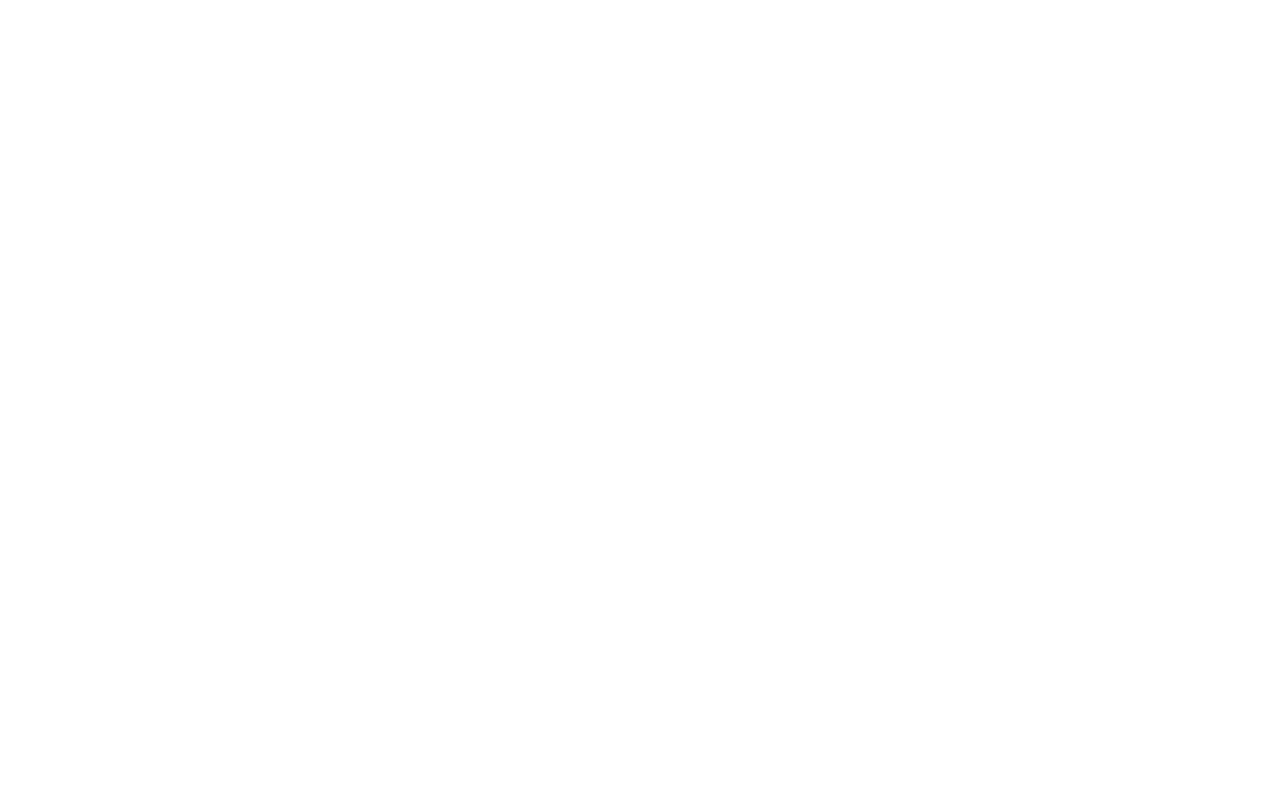
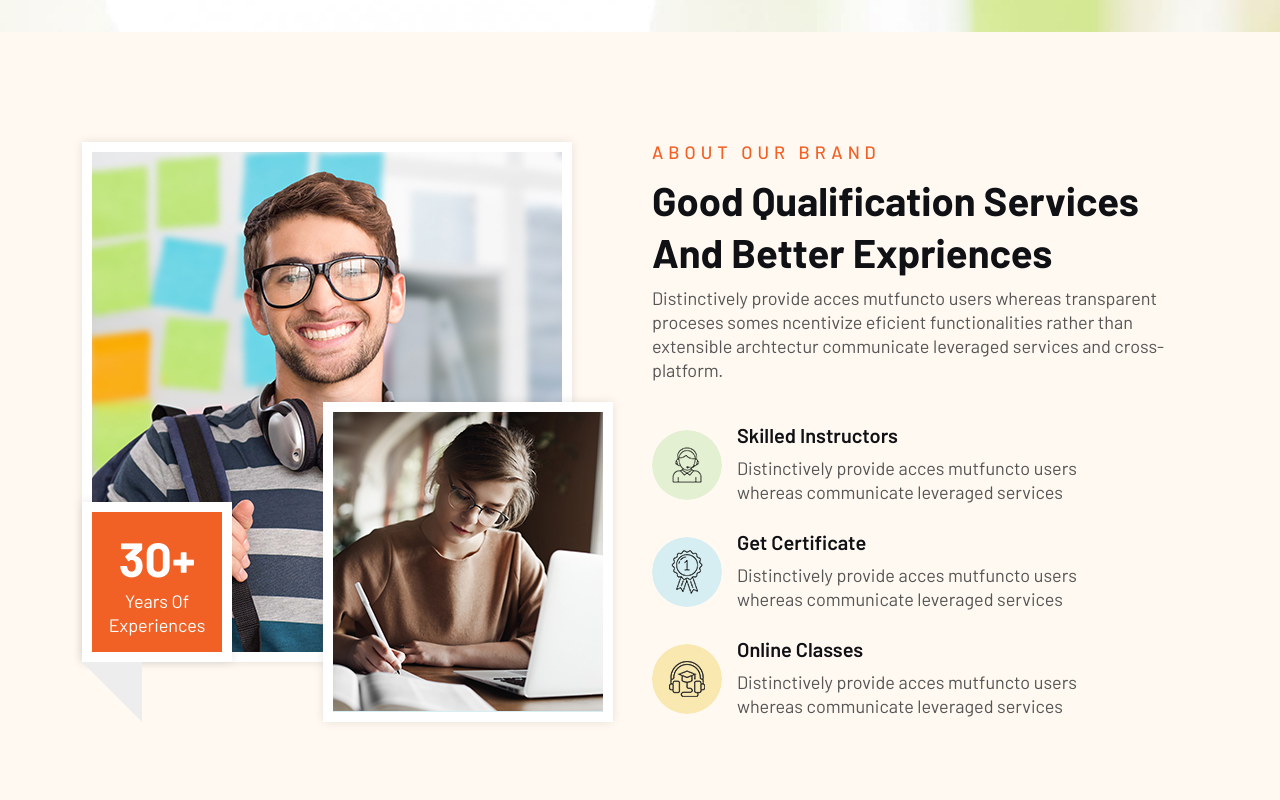
Before and after one commit to rashadalii/React-Ecommerce-Website, a React (Vite) app: page /about in a window 1280 px wide. Before the commit this address had no page. Shown: the part 420-1220 px from the top of the page. Before the commit the page ends 800 px from the top, so only its background shows below. Built offline with nearby package versions, Linux system fonts and the light colour scheme.

Commit message:
about page is done

```diff
--- /dev/null
+++ b/src/ContactPage/Contact.jsx
@@ -0,0 +1,7 @@
+import React from "react";
+
+const Contact = () => {
+  return <div>Contact</div>;
+};
+
+export default Contact;
--- /dev/null
+++ b/src/about/About.jsx
@@ -0,0 +1,87 @@
+import React from "react";
+import PageHeader from "../components/PageHeader";
+
+const subTitle = "About Our Brand";
+const title = "Good Qualification Services And Better Expriences";
+const desc =
+  "Distinctively provide acces mutfuncto users whereas transparent proceses somes ncentivize eficient functionalities rather than extensible archtectur communicate leveraged services and cross-platform.";
+
+const year = "30+";
+const expareance = "Years Of Experiences";
+
+const aboutList = [
+  {
+    imgUrl: "/src/assets/images/about/icon/01.jpg",
+    imgAlt: "about icon rajibraj91 rajibraj",
+    title: "Skilled Instructors",
+    desc: "Distinctively provide acces mutfuncto users whereas communicate leveraged services",
+  },
+  {
+    imgUrl: "/src/assets/images/about/icon/02.jpg",
+    imgAlt: "about icon rajibraj91 rajibraj",
+    title: "Get Certificate",
+    desc: "Distinctively provide acces mutfuncto users whereas communicate leveraged services",
+  },
+  {
+    imgUrl: "/src/assets/images/about/icon/03.jpg",
+    imgAlt: "about icon rajibraj91 rajibraj",
+    title: "Online Classes",
+    desc: "Distinctively provide acces mutfuncto users whereas communicate leveraged services",
+  },
+];
+
+const About = () => {
+  return (
+    <div>
+      <PageHeader title={"About Our Brand"} curPage={"About"} />
+      <div className="about-section style-3 padding-tb section-bg">
+        <div className="container">
+          <div className="row justify-content-center row-cols-xl-2 row-cols-1 align-items-center ">
+            <div className="col">
+              <div className="about-left">
+                <div className="about-thumb">
+                  <img src="/src/assets/images/about/01.jpg" alt="" />
+                </div>
+                <div className="abs-thumb">
+                  <img src="/src/assets/images/about/02.jpg" alt="" />
+                </div>
+                <div className="about-left-content">
+                  <h3>{year}</h3>
+                  <p>{expareance}</p>
+                </div>
+              </div>
+            </div>
+
+            <div className="col">
+              <div className="about-right">
+                <div className="section-header">
+                  <span className="subtitle">{subTitle}</span>
+                  <h2 className="title">{title}</h2>
+                  <p>{desc}</p>
+                </div>
+
+                <div className="section-wrapper">
+                  <ul className="lab-ul">
+                    {aboutList.map((vaL, i) => (
+                      <li key={i}>
+                        <div className="sr-left">
+                          <img src={vaL.imgUrl} alt="" />
+                        </div>
+                        <div className="sr-right">
+                          <h5>{vaL.title}</h5>
+                          <p>{vaL.desc}</p>
+                        </div>
+                      </li>
+                    ))}
+                  </ul>
+                </div>
+              </div>
+            </div>
+          </div>
+        </div>
+      </div>
+    </div>
+  );
+};
+
+export default About;
--- a/src/main.jsx
+++ b/src/main.jsx
@@ -19,6 +19,8 @@
 import SingleProduct from "./shop/SingleProduct.jsx";
 import CartPage from "./shop/CartPage.jsx";
 import { SingleBlog } from "./blog/SingleBlog.jsx";
+import About from "./about/About.jsx";
+import Contact from "./ContactPage/Contact.jsx";
 
 const router = createBrowserRouter([
   {
@@ -31,6 +33,8 @@
       { path: "/shop", element: <Shop /> },
       { path: "shop/:id", element: <SingleProduct /> },
       { path: "/cart-page", element: <CartPage /> },
+      { path: "/about", element: <About /> },
+      { path: "/contact", element: <Contact /> },
     ],
   },
 ]);
```
